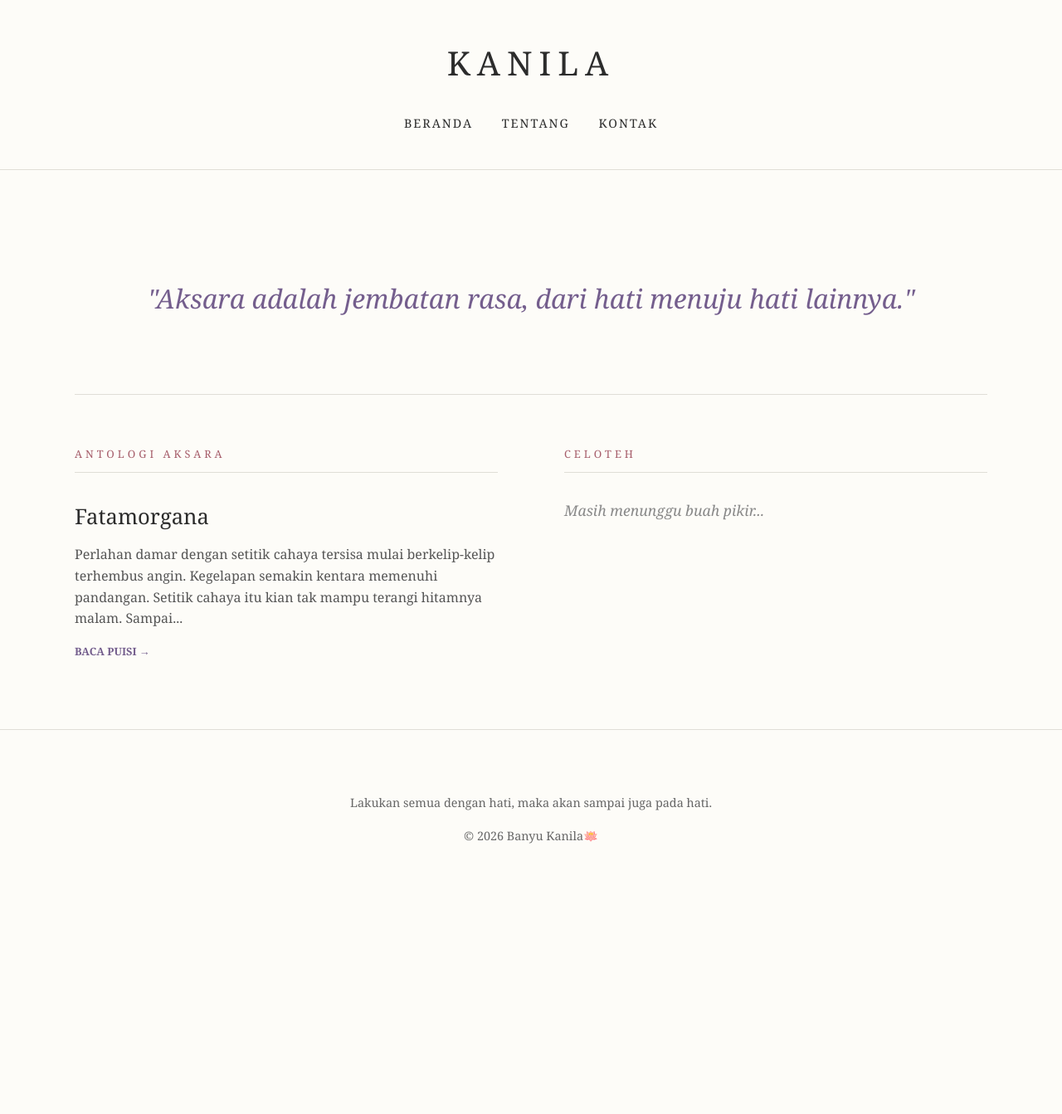
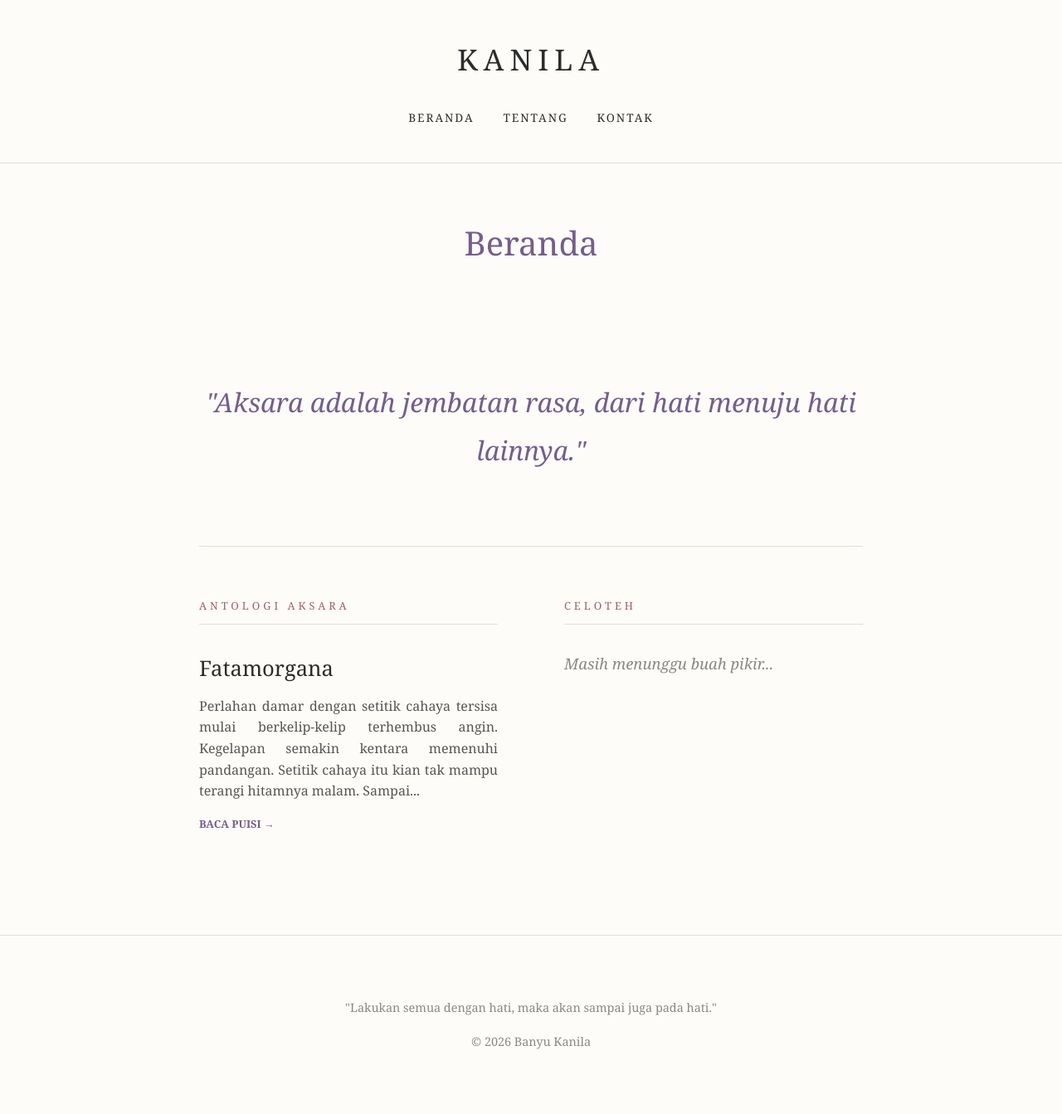
Before and after one commit to banyungr-cmyk/Kanila-project, a Jekyll site: the page built from index.html, in a window 1280 px wide. Shown: the whole page at 83% size. Built offline with Jekyll 4.4.1, drawn with Linux system fonts in a browser that asks for light colours; before the commit the page ends 1095 px from its top, so only the background shows below that.

Commit message:
Update default.html

```diff
--- a/_layouts/default.html
+++ b/_layouts/default.html
@@ -18,34 +18,65 @@
             color: var(--text-dark);
             margin: 0; padding: 0;
             line-height: 1.8;
-            font-size: 1.1rem;
+            font-size: 1.15rem;
         }
         header { padding: 40px 20px; text-align: center; border-bottom: 1px solid var(--border); }
-        .logo { font-size: 2.5rem; letter-spacing: 0.2em; text-decoration: none; color: var(--text-dark); text-transform: uppercase; }
+        .logo { font-size: 2.2rem; letter-spacing: 0.2em; text-decoration: none; color: var(--text-dark); text-transform: uppercase; }
         nav { margin-top: 20px; }
-        nav a { text-decoration: none; color: var(--text-dark); margin: 0 15px; font-size: 0.9rem; text-transform: uppercase; letter-spacing: 2px; }
-        main { max-width: 1100px; margin: 40px auto; padding: 0 20px; }
-        footer { text-align: center; padding: 60px 20px; border-top: 1px solid var(--border); margin-top: 40px; font-size: 0.9rem; color: #666; }
+        nav a { text-decoration: none; color: var(--text-dark); margin: 0 15px; font-size: 0.85rem; text-transform: uppercase; letter-spacing: 2px; }
+
+        main { max-width: 800px; margin: 60px auto; padding: 0 25px; }
+        h1 { font-weight: normal; font-size: 2.5rem; color: var(--accent-purple); text-align: center; }
+        .post-content { margin-top: 40px; text-align: justify; }
+
+        /* Navigasi Next/Prev */
+        .post-nav { display: flex; justify-content: space-between; margin-top: 80px; padding-top: 20px; border-top: 1px solid var(--border); font-size: 0.9rem; }
+        .post-nav a { text-decoration: none; color: var(--accent-pink); font-weight: bold; max-width: 45%; }
+
+        footer { text-align: center; padding: 60px 20px; border-top: 1px solid var(--border); margin-top: 80px; font-size: 0.9rem; color: #888; }
     </style>
 </head>
 <body>
 
     <header role="banner">
-        <a href="/" class="logo">KANILA</a>
-        <nav role="navigation">
+        <a href="/" class="logo" aria-label="Halaman Utama Kanila">KANILA</a>
+        <nav role="navigation" aria-label="Menu Utama">
             <a href="/">Beranda</a>
             <a href="/about.html">Tentang</a>
             <a href="/kontak.html">Kontak</a>
         </nav>
     </header>
 
-    <main id="content">
-        {{ content }}
+    <main id="main-content" role="main">
+        <article>
+            {% if page.title %}
+                <h1>{{ page.title }}</h1>
+            {% endif %}
+
+            <div class="post-content">
+                {{ content }}
+            </div>
+
+            {% if page.collection %}
+            <nav class="post-nav" aria-label="Navigasi Tulisan">
+                <div>
+                    {% if page.previous %}
+                        <a href="{{ page.previous.url }}" rel="prev">&larr; {{ page.previous.title }}</a>
+                    {% endif %}
+                </div>
+                <div>
+                    {% if page.next %}
+                        <a href="{{ page.next.url }}" rel="next">{{ page.next.title }} &rarr;</a>
+                    {% endif %}
+                </div>
+            </nav>
+            {% endif %}
+        </article>
     </main>
 
-    <footer>
-        <p>Lakukan semua dengan hati, maka akan sampai juga pada hati.</p>
-        <p>&copy; 2026 Banyu Kanila🪷</p>
+    <footer role="contentinfo">
+        <p>"Lakukan semua dengan hati, maka akan sampai juga pada hati."</p>
+        <p>&copy; 2026 Banyu Kanila</p>
     </footer>
 
 </body>
```
